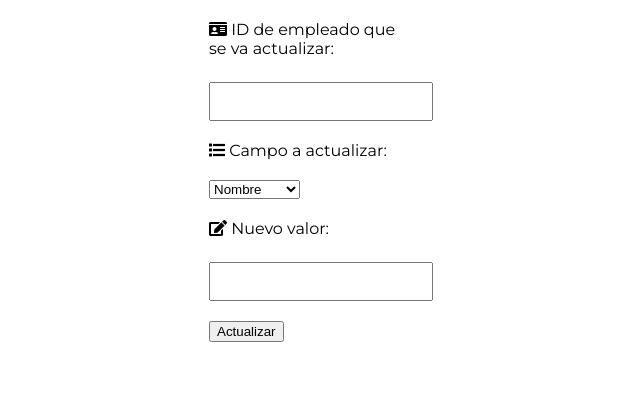
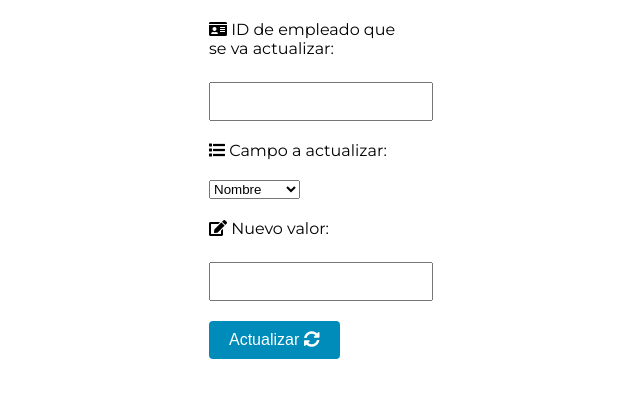
Before and after one commit to CristhianSepulveda/agregarempleados, a Flask app: page /formularioactualizar in a window 1280 px wide. Shown: the top 398 px of the page, without its empty margins (331-971 px from the left). Run offline with Flask 3, Linux system fonts and the light colour scheme; some libraries are stand-ins or nearby versions.

Commit message:
Algunas mejoras

```diff
--- a/templates/formularioactualizar.html
+++ b/templates/formularioactualizar.html
@@ -36,7 +36,9 @@
         </div>
         <label for="nuevoValor"><i class="fas fa-edit"></i> Nuevo valor:</label><br>
         <input type="text" id="nuevoValor" name="nuevoValor"><br>
-        <input type="submit" value="Actualizar">
+        <button type="submit">Actualizar <i class="fas fa-sync-alt"></i></button>
+
+
     </form>
 </body>
 </html>
```
Also changed, not shown: app.py (+8 -2 lines).
